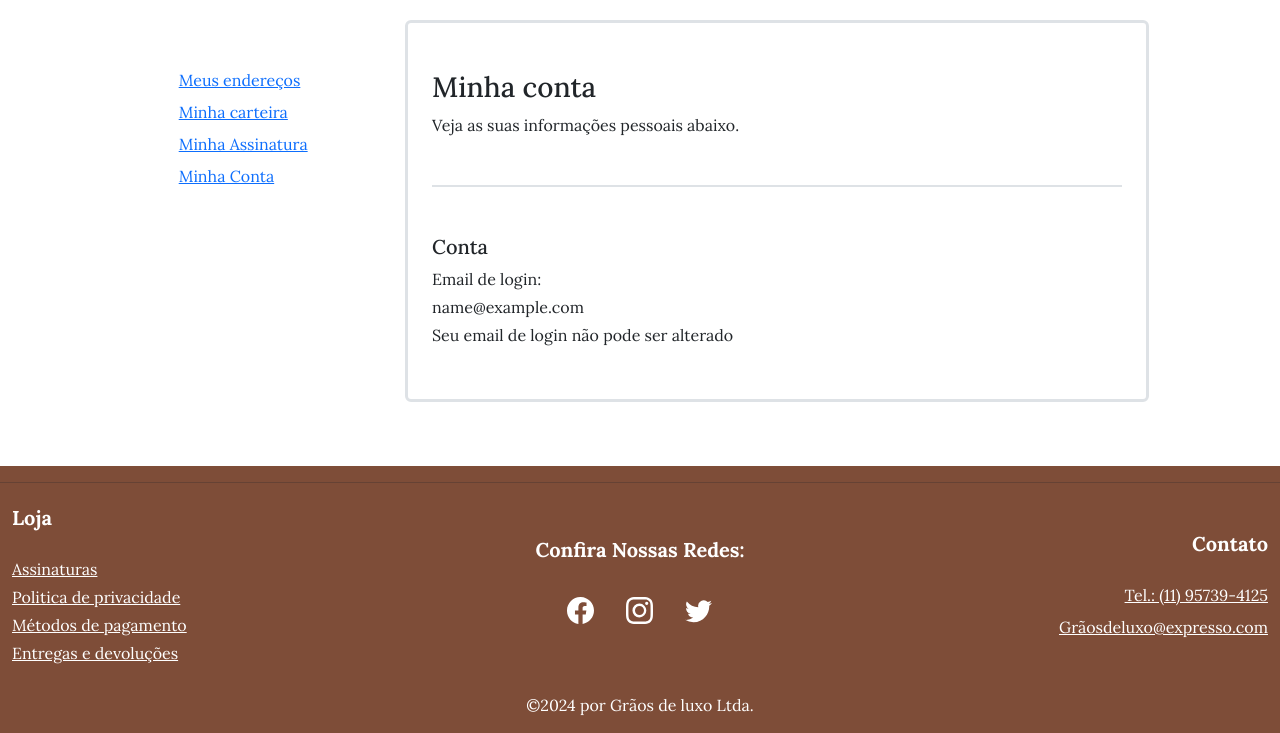
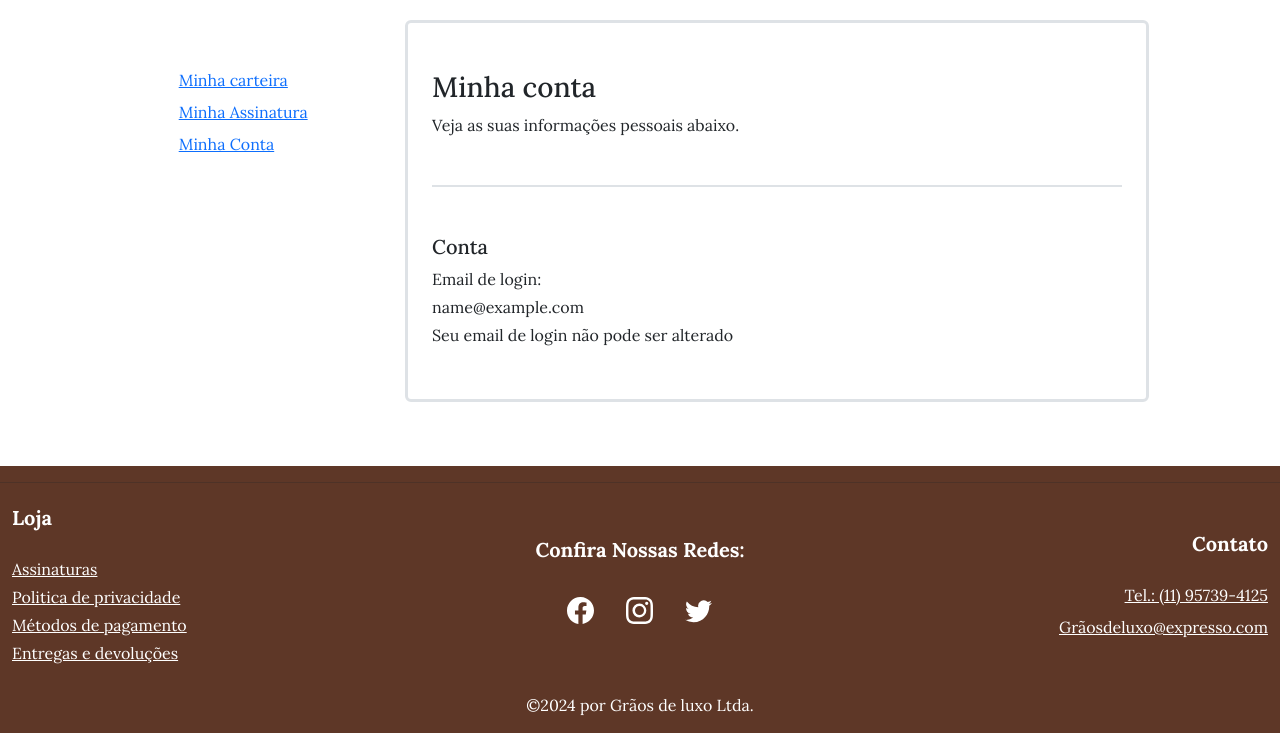
Before and after one commit to LeoTobias/ExpressoPerfeito, a Laravel app: page /perfil in a window 1280 px wide. Shown: the part 92-825 px from the top of the page. Run offline with Laravel 9, Linux system fonts and the light colour scheme; a user stored in the database is signed in; tables that the repository leaves empty hold one stand-in row (values such as "Sample post"); parts of the project's set-up code (start-up, migrations or seed data) failed here and were passed over; some libraries are stand-ins or nearby versions.

Commit message:
Ajustes de estilos

```diff
--- a/GraosDeLuxo/public/css/footer.css
+++ b/GraosDeLuxo/public/css/footer.css
@@ -1,9 +1,9 @@
 footer {
-    background-color: #7e4d38;
+    background-color: #5e3727;
     margin-top: 4rem;
 }
 
-hr {background-color: #E0C09A;}
+hr {background-color: #5e3727;}
 
 footer img {
     background-repeat: no-repeat;
--- a/GraosDeLuxo/resources/views/entrega.blade.php
+++ b/GraosDeLuxo/resources/views/entrega.blade.php
@@ -1,7 +1,7 @@
 @extends('layout')
 @section('style', 'css/index.css')
 
-@section('title', 'CharlieBookstore')
+@section('title', 'ExpressoPerfeito')
 
 @section('main')
 
--- a/GraosDeLuxo/resources/views/index.blade.php
+++ b/GraosDeLuxo/resources/views/index.blade.php
@@ -1,7 +1,7 @@
 @extends('layout')
 
 @section('style', 'css/index.css')
-@section('title', 'CharlieBookstore')
+@section('title', 'ExpressoPerfeito')
 
 @section('main')
     <main role="main">
@@ -160,6 +160,7 @@
 
             </div>
         </div>
+        <br>
         <div class="container-fluid">
                 <div class="row">
                     <div class="w-75">
--- a/GraosDeLuxo/resources/views/pagamento.blade.php
+++ b/GraosDeLuxo/resources/views/pagamento.blade.php
@@ -1,7 +1,7 @@
 @extends('layout')
 @section('style', 'css/index.css')
 
-@section('title', 'CharlieBookstore')
+@section('title', 'ExpressoPerfeito')
 
 @section('main')
 
--- a/GraosDeLuxo/resources/views/sobre.blade.php
+++ b/GraosDeLuxo/resources/views/sobre.blade.php
@@ -1,7 +1,7 @@
 @extends('layout')
 @section('style', 'css/index.css')
 
-@section('title', 'CharlieBookstore')
+@section('title', 'ExpressoPerfeito')
 
 @section('main')
 
--- a/GraosDeLuxo/resources/views/user/assinatura.blade.php
+++ b/GraosDeLuxo/resources/views/user/assinatura.blade.php
@@ -1,7 +1,7 @@
 @extends('layout')
 @section('style', 'css/index.css')
 
-@section('title', 'CharlieBookstore')
+@section('title', 'ExpressoPerfeito')
 
 @section('main')
 
@@ -10,7 +10,6 @@
         <div class="d-flex justify-content-around">
             <nav class="ms-5 mt-5">
                 <ul class="list-unstyled">
-                    <li class="mb-2"><a href="#">Meus endereços</a></li>
                     <li class="mb-2"><a href="{{route('carteira')}}">Minha carteira</a></li>
                     <li class="mb-2"><a href="{{route('assinatura')}}">Minha Assinatura</a></li>
                     <li class="mb-2"><a href="{{route('perfil')}}">Minha Conta</a></li>
--- a/GraosDeLuxo/resources/views/user/carteira.blade.php
+++ b/GraosDeLuxo/resources/views/user/carteira.blade.php
@@ -1,7 +1,7 @@
 @extends('layout')
 @section('style', 'css/index.css')
 
-@section('title', 'CharlieBookstore')
+@section('title', 'ExpressoPerfeito')
 
 @section('main')
 
@@ -10,7 +10,6 @@
         <div class="d-flex justify-content-around">
             <nav class="ms-5 mt-5">
                 <ul class="list-unstyled">
-                    <li class="mb-2"><a href="#">Meus endereços</a></li>
                     <li class="mb-2"><a href="{{route('carteira')}}">Minha carteira</a></li>
                     <li class="mb-2"><a href="{{route('assinatura')}}">Minha Assinatura</a></li>
                     <li class="mb-2"><a href="{{route('perfil')}}">Minha Conta</a></li>
--- a/GraosDeLuxo/resources/views/user/perfil.blade.php
+++ b/GraosDeLuxo/resources/views/user/perfil.blade.php
@@ -1,7 +1,7 @@
 @extends('layout')
 @section('style', 'css/index.css')
 
-@section('title', 'CharlieBookstore')
+@section('title', 'ExpressoPerfeito')
 
 @section('main')
 
@@ -10,7 +10,6 @@
         <div class="d-flex justify-content-around">
             <nav class="ms-5 mt-5">
                 <ul class="list-unstyled">
-                    <li class="mb-2"><a href="#">Meus endereços</a></li>
                     <li class="mb-2"><a href="{{route('carteira')}}">Minha carteira</a></li>
                     <li class="mb-2"><a href="{{route('assinatura')}}">Minha Assinatura</a></li>
                     <li class="mb-2"><a href="{{route('perfil')}}">Minha Conta</a></li>
```
Also changed, not shown: GraosDeLuxo/resources/views/produtos/show.blade.php (+3 -5 lines).
